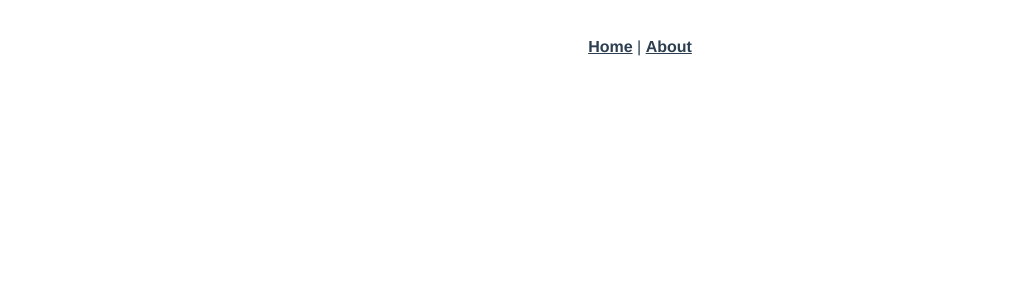
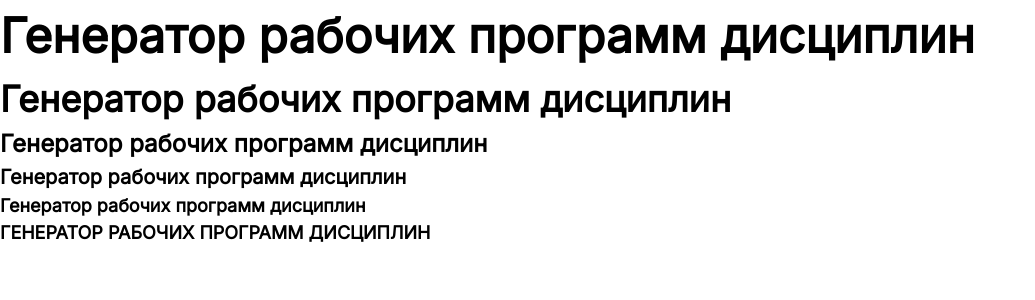
Before and after one commit to borislavlandik/rpd, a Vue app: page / in a window 1280 px wide. Before the commit this address had no page. Shown: the top 300 px of the page, without its empty margins (0-1035 px from the left). Built offline with nearby package versions, Linux system fonts and the light colour scheme.

Commit message:
feat: 🎸 add default styles

```diff
--- a/src/App.vue
+++ b/src/App.vue
@@ -1,30 +1,11 @@
 <template>
-  <div id="nav">
-    <router-link to="/">Home</router-link> |
-    <router-link to="/about">About</router-link>
-  </div>
-  <router-view/>
+  <h1>Генератор рабочих программ дисциплин</h1>
+  <h2>Генератор рабочих программ дисциплин</h2>
+  <h3>Генератор рабочих программ дисциплин</h3>
+  <h4>Генератор рабочих программ дисциплин</h4>
+  <h5>Генератор рабочих программ дисциплин</h5>
+  <h6>Генератор рабочих программ дисциплин</h6>
 </template>
 
 <style lang="scss">
-#app {
-  font-family: Avenir, Helvetica, Arial, sans-serif;
-  -webkit-font-smoothing: antialiased;
-  -moz-osx-font-smoothing: grayscale;
-  text-align: center;
-  color: #2c3e50;
-}
-
-#nav {
-  padding: 30px;
-
-  a {
-    font-weight: bold;
-    color: #2c3e50;
-
-    &.router-link-exact-active {
-      color: #42b983;
-    }
-  }
-}
 </style>
--- /dev/null
+++ b/src/assets/styles/style.scss
@@ -0,0 +1,142 @@
+@import url('https://fonts.googleapis.com/css2?family=Inter&display=swap');
+
+:root {
+  /* Color styles */
+  --main-colors-white: #FFFFFF;
+  --main-colors-accent: #2950A9;
+  --main-colors-black: #07172D;
+
+  --text-colors-dark-gray: #202D3F;
+  --text-colors-gray: #495667;
+  --text-colors-light-gray: #9FA9B7;
+
+  --ui-colors-blue-darkest: #003D99;
+  --ui-colors-blue-dark: #005BE3;
+  --ui-colors-blue-light: #4C94FF;
+  --ui-colors-blue-lightest: #E5F0FF;
+
+  --ui-colors-green-darkest: #19644B;
+  --ui-colors-green-dark: #27BE91;
+  --ui-colors-green-light: #6BE1BE;
+  --ui-colors-green-lightest: #EAFBF6;
+
+  --ui-colors-yellow-darkest: #76490B;
+  --ui-colors-yellow-dark: #D28214;
+  --ui-colors-yellow-light: #F0B25C;
+  --ui-colors-yellow-lightest: #FDF4E8;
+
+  --ui-colors-red-darkest: #990012;
+  --ui-colors-red-dark: #E5001C;
+  --ui-colors-red-light: #FF4C62;
+  --ui-colors-red-lightest: #FFE5E9;
+
+  /* Text-size styles */
+  --font-size-header-h1: 3rem;
+  --font-size-header-h2: 2.25rem;
+  --font-size-header-h3: 1.5rem;
+  --font-size-header-h4: 1.25rem;
+  --font-size-header-h5: 1.125rem;
+  --font-size-header-h6: 1.125rem;
+  --font-size-text-main-default: 1rem;
+  --font-size-text-small-default: 0.875rem;
+
+  /* Effect styles */
+  --shadow-active-element: 0px 2px 0px var(--main-colors-black);
+}
+
+*,
+*::before,
+*::after {
+  box-sizing: border-box;
+}
+
+ul[class],
+ol[class] {
+  padding: 0;
+}
+
+body,
+h1,
+h2,
+h3,
+h4,
+h5,
+h6,
+p,
+ul[class],
+ol[class],
+li,
+figure,
+figcaption,
+blockquote,
+dl,
+dd {
+  margin: 0;
+}
+
+body {
+  min-height: 100vh;
+  scroll-behavior: smooth;
+  text-rendering: optimizeSpeed;
+  line-height: 1.5;
+}
+
+ul[class],
+ol[class] {
+  list-style: none;
+}
+
+a:not([class]) {
+  text-decoration-skip-ink: auto;
+}
+
+img {
+  max-width: 100%;
+  display: block;
+}
+
+article > * + * {
+  margin-top: 1em;
+}
+
+input,
+button,
+textarea,
+select {
+  font: inherit;
+}
+
+html, body {
+  font-family: 'Inter', sans-serif;
+}
+
+h1 {
+  font-size: var(--font-size-header-h1);
+  font-weight: 900;
+}
+
+h2 {
+  font-size: var(--font-size-header-h2);
+  font-weight: 900;
+}
+
+h3 {
+  font-size: var(--font-size-header-h3);
+  font-weight: 800;
+}
+
+h4 {
+  font-size: var(--font-size-header-h4);
+  font-weight: 800;
+}
+
+h5 {
+  font-size: var(--font-size-header-h5);
+  font-weight: 800;
+}
+
+h6 {
+  font-size: var(--font-size-header-h6);
+  font-weight: 800;
+  text-transform: uppercase;
+}
--- a/src/main.ts
+++ b/src/main.ts
@@ -1,5 +1,6 @@
 import { createApp } from 'vue';
 import App from './App.vue';
 import router from './router';
+import './assets/styles/style.scss';
 
 createApp(App).use(router).mount('#app');
```
